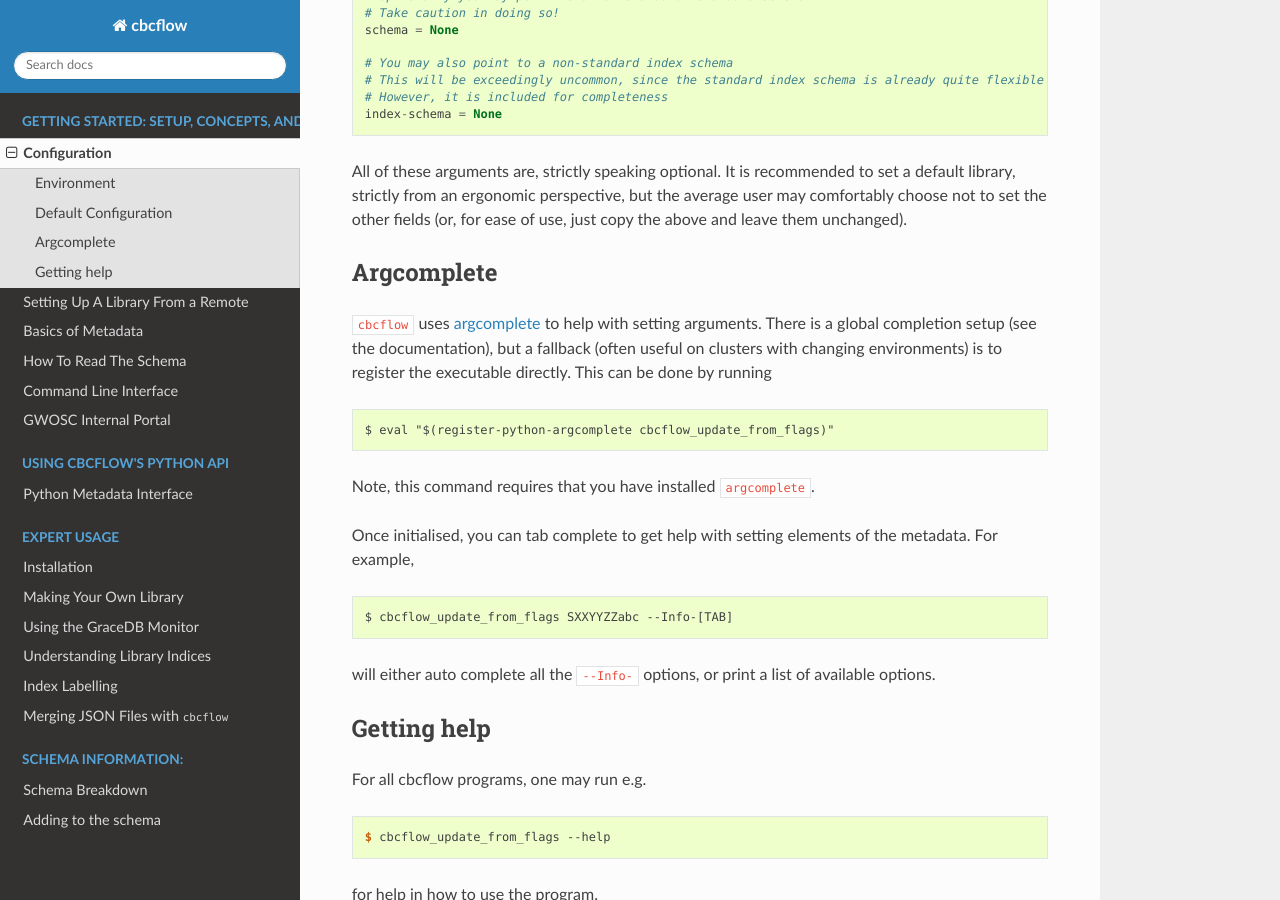
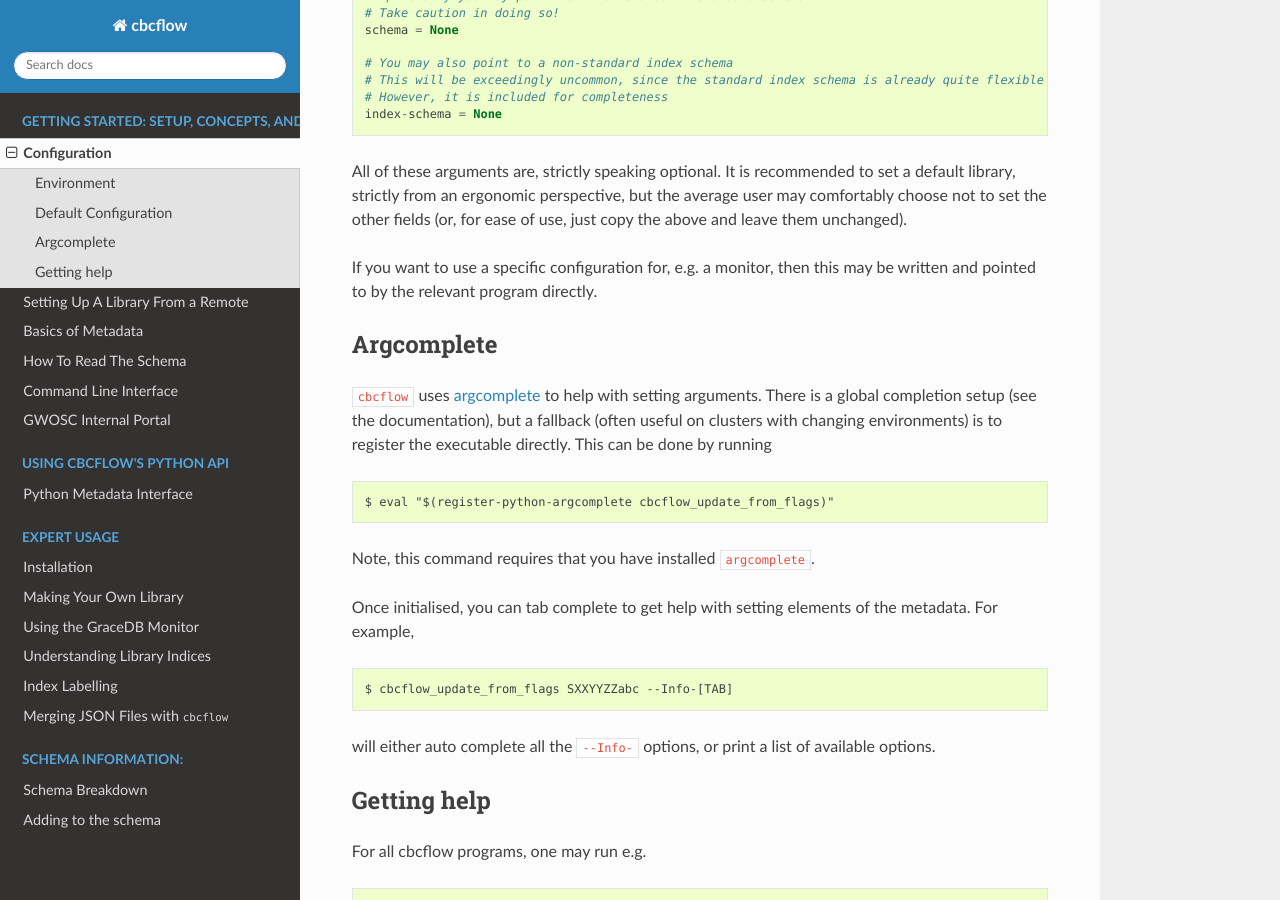
Before and after one commit to Rhiannon-Udall/cbcflow, a Sphinx documentation site: the page built from docs/source/configuration.rst, in a window 1280 px wide and 900 px high, scrolled down 660 px. Built offline with Sphinx 7.4.7 and the Read the Docs theme 2.0.0, drawn with Linux system fonts in a browser that asks for light colours; the version number could not be read and is left out.

Commit message:
Minor addition to configuration instructions

```diff
--- a/docs/source/configuration.rst
+++ b/docs/source/configuration.rst
@@ -41,6 +41,9 @@ It is recommended to set a default library, strictly from an ergonomic perspecti
 but the average user may comfortably choose not to set the other fields
 (or, for ease of use, just copy the above and leave them unchanged).
 
+If you want to use a specific configuration for, e.g. a monitor,
+then this may be written and pointed to by the relevant program directly.
+
 Argcomplete
 -----------
 ``cbcflow`` uses `argcomplete <https://pypi.org/project/argcomplete/>`__
```
